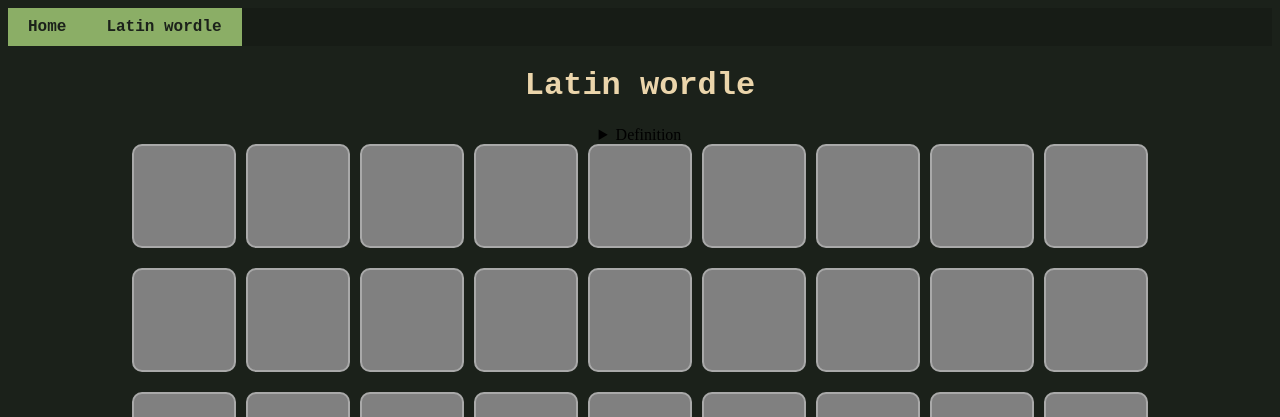
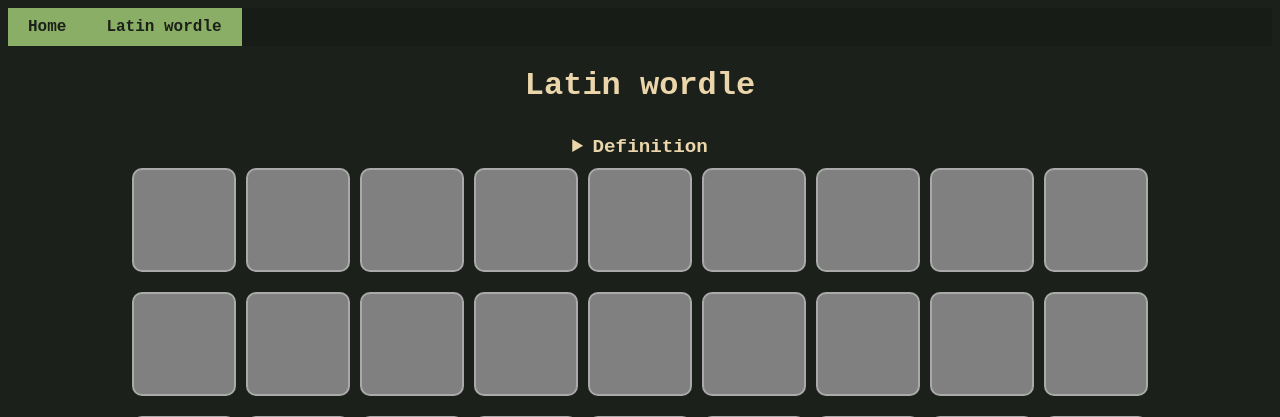
Before and after one commit to GDSM8CZY/my_site, a Flask app: page /latin_wordle in a window 1280 px wide. Shown: the top 417 px of the page. Run offline with Flask 3, Linux system fonts and the light colour scheme; some libraries are stand-ins or nearby versions.

Commit message:
Added CSS for the hidden deffinition

```diff
--- a/static/style/NLHS_wordle.css
+++ b/static/style/NLHS_wordle.css
@@ -3,6 +3,15 @@
     flex-direction: column;
     align-items: center;
     gap: 20px;
+}
+
+summary {
+    color: #ebd5ab;
+    align-self: center;
+    font-family: 'Courier New', Courier, monospace;
+    font-weight: bold;
+    font-size: larger;
+    margin: 10px;
 }
 
 .row {
```
